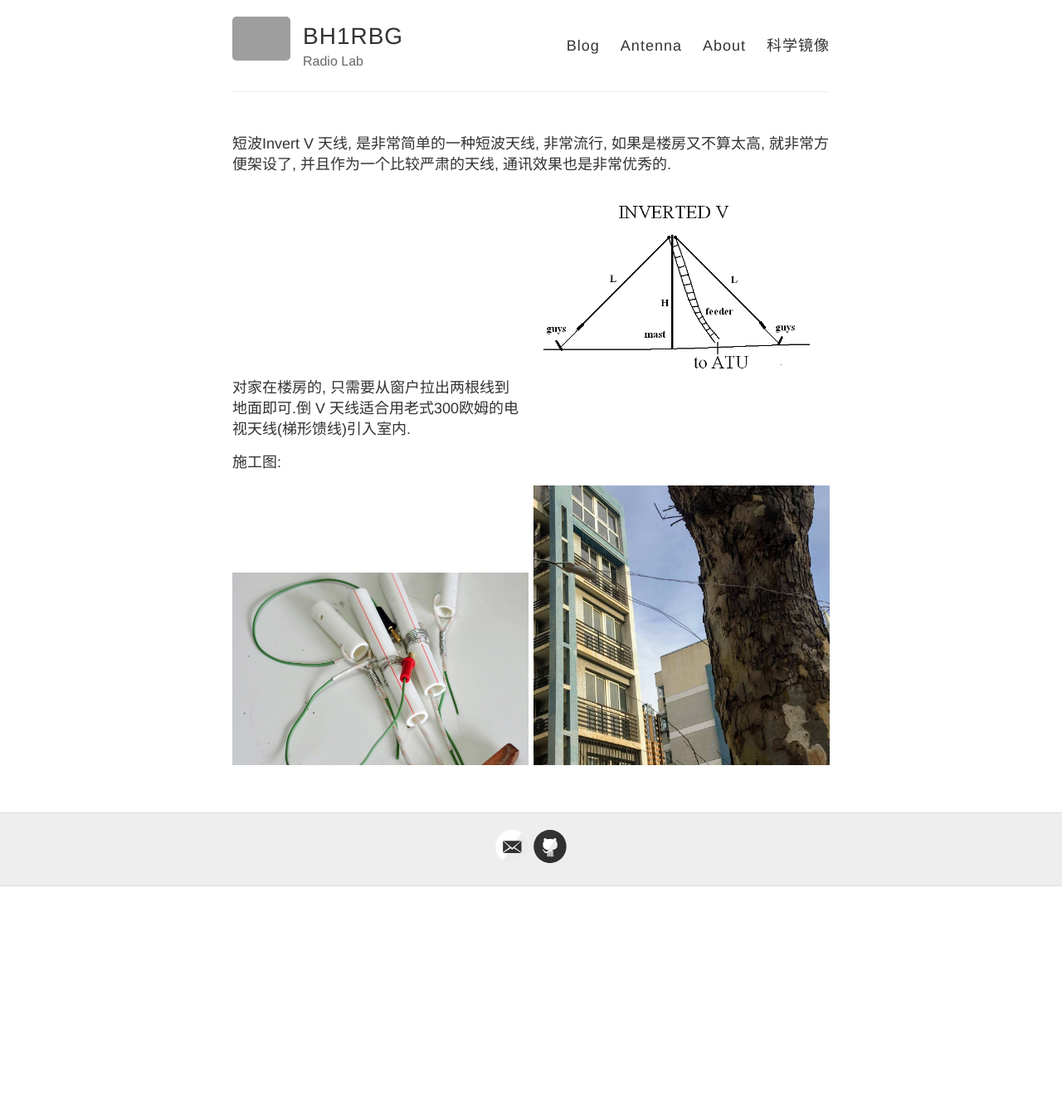
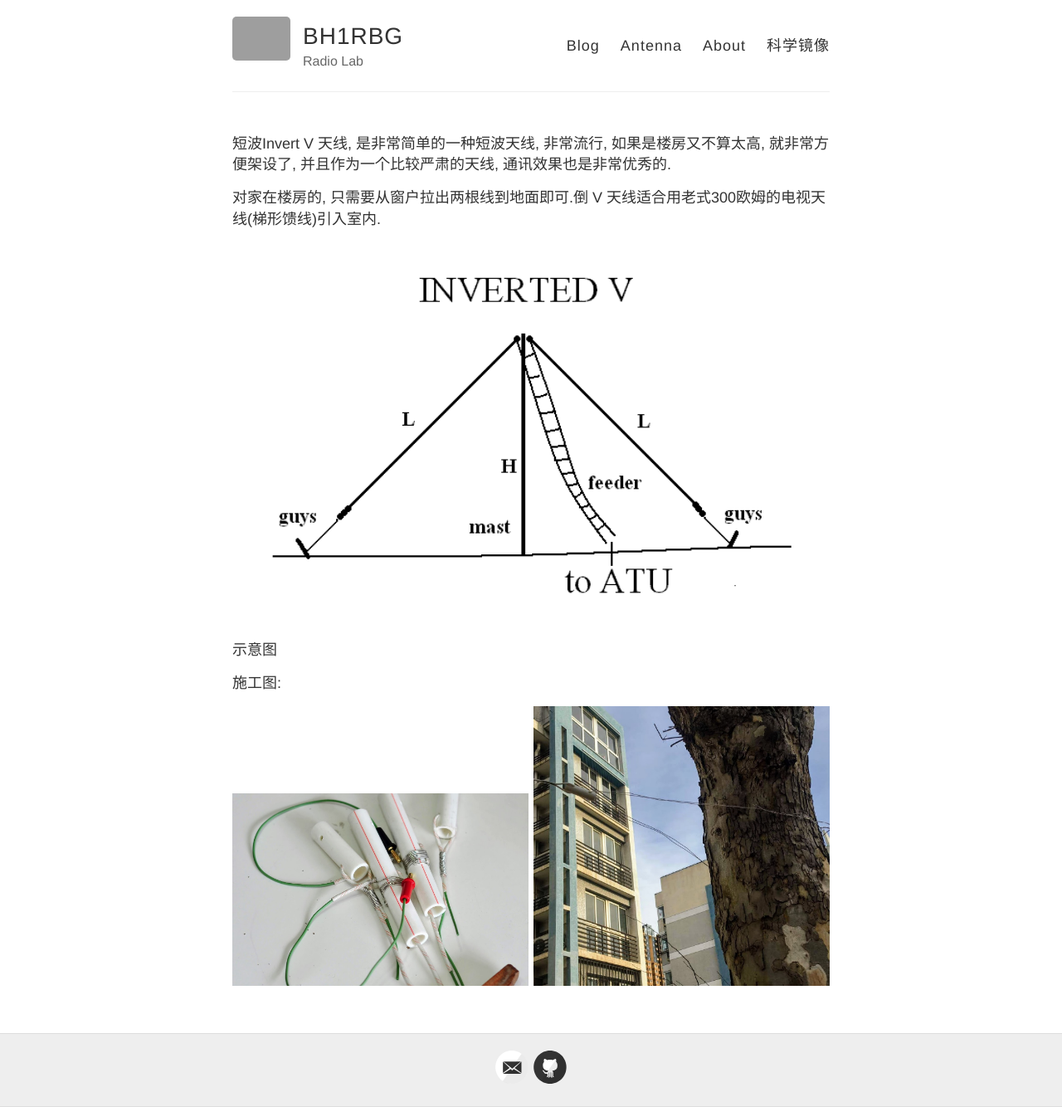
Before and after one commit to bh1rbg/bh1rbg.github.io, a Jekyll site: the page built from _posts/2019-1-01-invertv-antenna.md, in a window 1280 px wide. Shown: the whole page at 83% size. Built offline with Jekyll 4.4.1, drawn with Linux system fonts in a browser that asks for light colours; before the commit the page ends 1068 px from its top, so only the background shows below that; grey boxes are pictures that could not be loaded.

Commit message:
fix table

```diff
--- a/_posts/2019-1-01-invertv-antenna.md
+++ b/_posts/2019-1-01-invertv-antenna.md
@@ -5,8 +5,13 @@ title: "Invert V Antenna"
 
 短波Invert V 天线, 是非常简单的一种短波天线, 非常流行, 如果是楼房又不算太高, 就非常方便架设了, 并且作为一个比较严肃的天线, 通讯效果也是非常优秀的.
 
+
+对家在楼房的, 只需要从窗户拉出两根线到地面即可.倒 V 天线适合用老式300欧姆的电视天线(梯形馈线)引入室内.
+
 | :---: | :---: |
-| 对家在楼房的, 只需要从窗户拉出两根线到地面即可.倒 V 天线适合用老式300欧姆的电视天线(梯形馈线)引入室内.|<img src="{{ site.baseurl }}/images/invertedv.gif" align="right" width="1000">|
+|<img src="{{ site.baseurl }}/images/invertedv.gif" align="right" width="1000">|
+|示意图|
+
 
 
 施工图:
```
